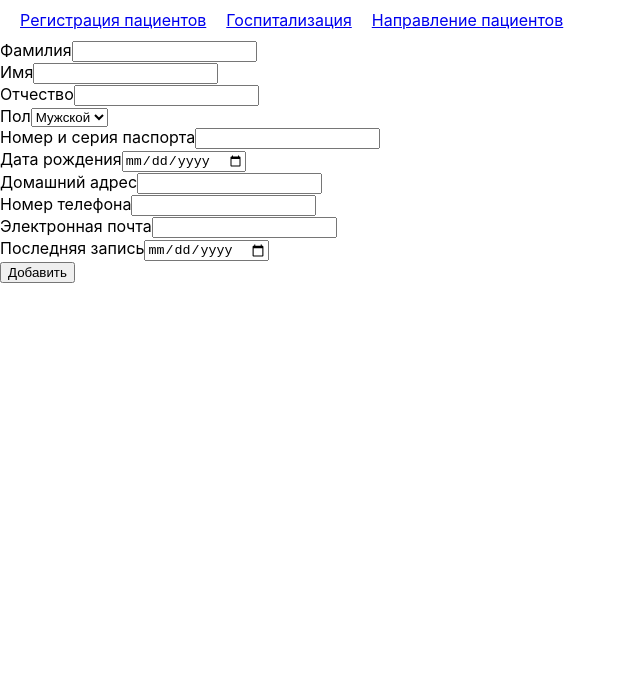
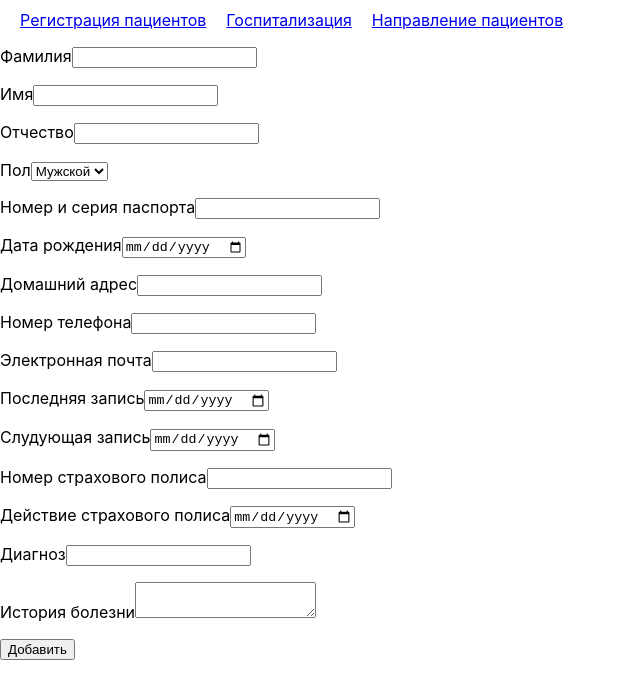
Before and after one commit to morryaland/Hospital, a React (Create React App) app in the folder web/: page /pacient in a window 1280 px wide. Shown: the top 698 px of the page, without its empty margins (0-640 px from the left). Built offline with nearby package versions, Linux system fonts and the light colour scheme; no server answers.

Commit message:
a cho y delal vobshe

```diff
--- a/web/src/PacientForm.js
+++ b/web/src/PacientForm.js
@@ -1,5 +1,6 @@
 import { useRef, useState } from 'react';
 import PersonForm from './PersonForm';
+import CONFIG from "./config.json"
 
 function PacientForm()
 {
@@ -7,10 +8,33 @@ function PacientForm()
   const personFormRef = useRef(null);
   const pacientFormRef = useRef(null);
 
+  const lastEntry = useRef();
+  const nextEntry = useRef();
+  const policyNumber = useRef();
+  const policyValidity = useRef();
+  const diagnostics = useRef();
+  const medicalHistory = useRef();
+
   async function CreatePacient(e)
   {
     e.preventDefault();
-    console.log(personId);
+    const response = await fetch(`${CONFIG.backendUrl}/api/pacient/create`, {
+      method: "POST",
+      headers: { "Accept": "application/json", "Content-Type": "application/json" },
+      body: JSON.stringify({
+        personId: personId,
+        lastEntry: lastEntry.current.value,
+        nextEntry: nextEntry.current.value,
+        policyNumber: policyNumber.current.value,
+        policyValidity: policyValidity.current.value,
+        diagnostics: diagnostics.current.value,
+        medicalHistory: medicalHistory.current.value
+      })
+    });
+    if (!response.ok) {
+      console.error(response.statusText);
+      return;
+    }
   }
 
   async function SubmitForms()
@@ -23,8 +47,30 @@ function PacientForm()
     <div>
       <PersonForm formRef={personFormRef} setPersonId={setPersonId} />
       <form ref={pacientFormRef} onSubmit={CreatePacient}>
+        <p>
         <label>Последняя запись</label>
-        <input type="date"/>
+        <input type="date" ref={lastEntry}/>
+        </p>
+        <p>
+        <label>Слудующая запись</label>
+        <input type="date" ref={nextEntry}/>
+        </p>
+        <p>
+        <label>Номер страхового полиса</label>
+        <input type="text" ref={policyNumber}/>
+        </p>
+        <p>
+        <label>Действие страхового полиса</label>
+        <input type="date" ref={policyValidity}/>
+        </p>
+        <p>
+        <label>Диагноз</label>
+        <input type="text" ref={diagnostics}/>
+        </p>
+        <p>
+        <label>История болезни</label>
+        <textarea ref={medicalHistory}/>
+        </p>
       </form>
       <button onClick={SubmitForms}>Добавить</button>
     </div>
--- a/web/src/PersonForm.js
+++ b/web/src/PersonForm.js
@@ -40,27 +40,45 @@ function PersonForm(props)
 
   return (
   <form ref={props.formRef} onSubmit={CreatePerson}>
+        <p>
     <label>Фамилия</label>
     <input type="text" ref={surname}/><br/>
+        </p>
+        <p>
     <label>Имя</label>
     <input type="text" ref={name}/><br/>
+        </p>
+        <p>
     <label>Отчество</label>
     <input type="text" ref={patronymic}/><br/>
+        </p>
+        <p>
     <label>Пол</label>
     <select ref={sex}>
       <option value="man">Мужской</option>
       <option value="female">Женский</option>
     </select><br/>
+        </p>
+        <p>
     <label>Номер и серия паспорта</label>
     <input type="text" ref={pasport}/><br/>
+        </p>
+        <p>
     <label>Дата рождения</label>
     <input type="date" ref={birthday}/><br/>
+        </p>
+        <p>
     <label>Домашний адрес</label>
     <input type="text" ref={home}/><br/>
+        </p>
+        <p>
     <label>Номер телефона</label>
     <input type="text" ref={phone}/><br/>
+        </p>
+        <p>
     <label>Электронная почта</label>
     <input type="email" ref={email}/>
+        </p>
   </form>);
 }
 
```
